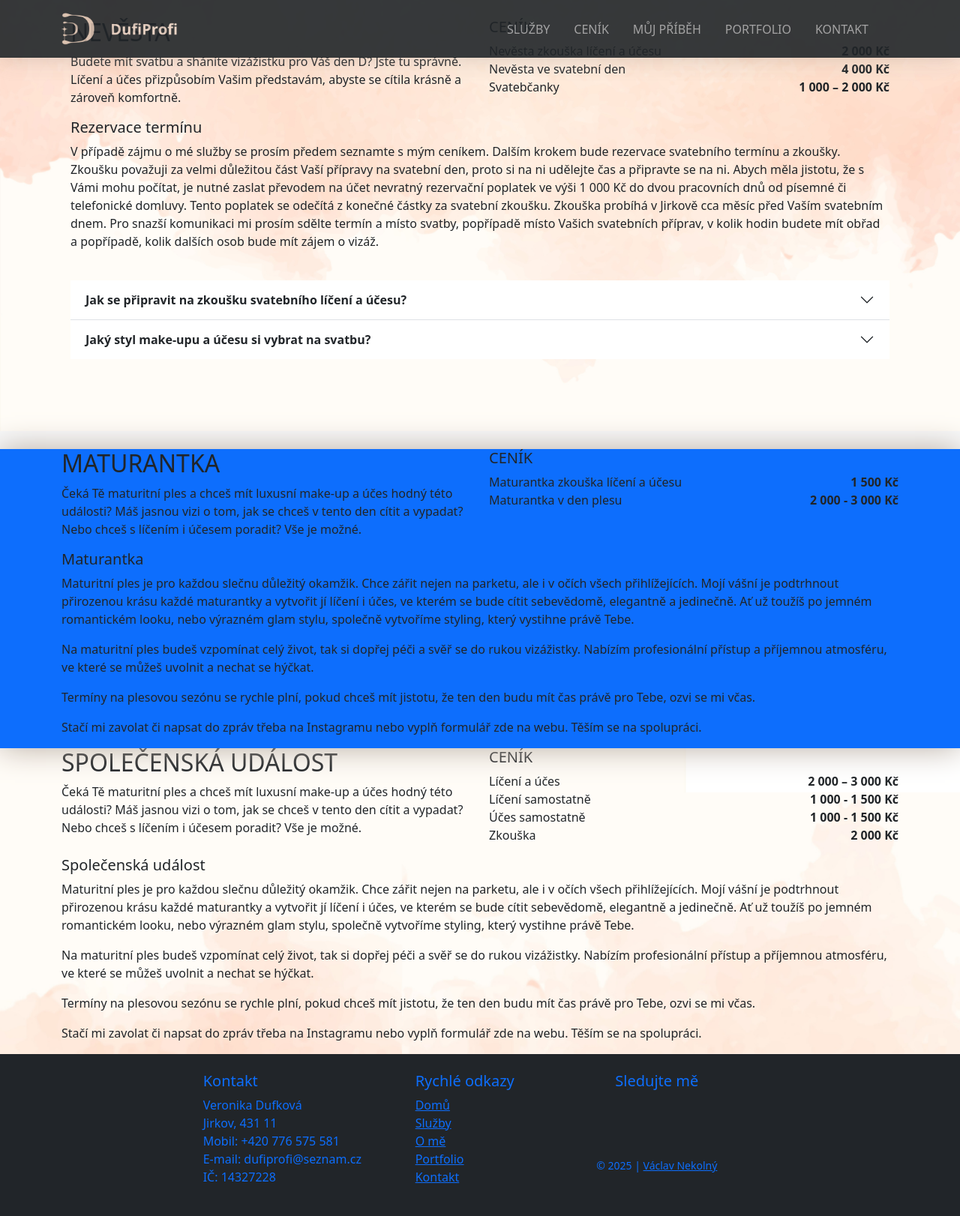
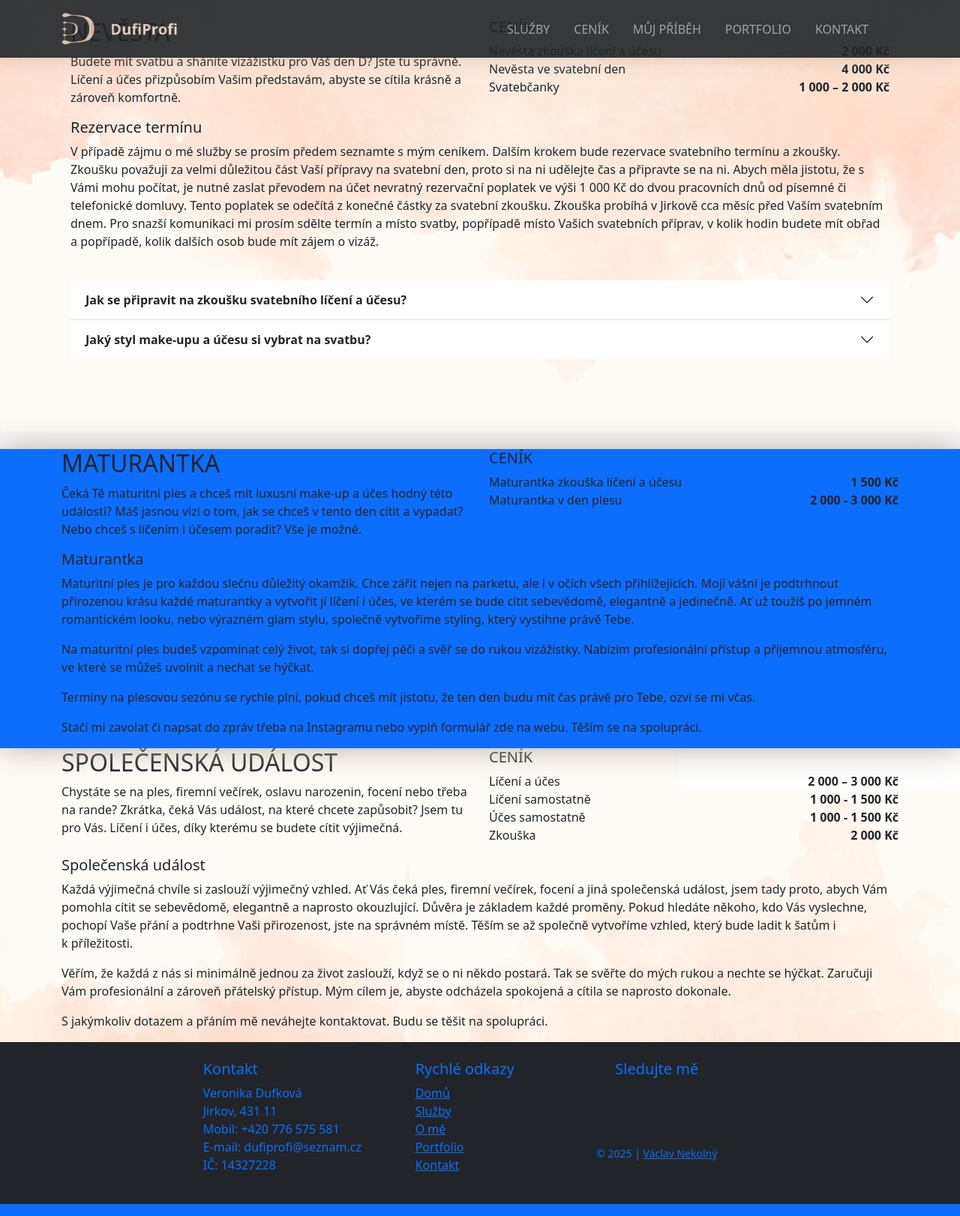
Before and after one commit to VaclavNekolny/DufiPROFI, a PHP site: page /index.php?page=cenik in a window 1280 px wide. Shown: the whole page at 75% size. Run offline with PHP 8.4, Linux system fonts and the light colour scheme; style sheets or scripts are compiled from the project's sources; some libraries are stand-ins or nearby versions.

Commit message:
Ceník - oprava textu Společenská událost

```diff
--- a/includes/navbar.php
+++ b/includes/navbar.php
@@ -1,7 +1,7 @@
 <nav class="navbar navbar-expand-lg fixed-top navbar-dark bg-dark">
   <div class="container">
     <a href="?page=domu" class="navbar-brand">
-      <img src="images/logo-final.png" />
+      <img src="images/logo-final1.png" />
     </a>
     <button
       class="navbar-toggler"
--- a/pages/cenik.php
+++ b/pages/cenik.php
@@ -210,10 +210,11 @@
             <div class="box">
               <h2>SPOLEČENSKÁ UDÁLOST</h2>
               <p>
-                Čeká Tě maturitní ples a chceš mít luxusní make-up a účes hodný
-                této události? Máš jasnou vizi o tom, jak se chceš v tento den
-                cítit a vypadat? Nebo chceš s líčením i účesem poradit? Vše je
-                možné.
+                Chystáte se na ples, firemní večírek, oslavu
+                narozenin, focení nebo třeba na rande?
+                Zkrátka, čeká Vás událost, na které chcete
+                zapůsobit? Jsem tu pro Vás. Líčení i účes,
+                díky kterému se budete cítit výjimečná.
               </p>
             </div>
           </div>
@@ -240,29 +241,18 @@
             <div class="box">
               <h5>Společenská událost</h5>
               <p>
-                Maturitní ples je pro každou slečnu důležitý okamžik. Chce zářit
-                nejen na parketu, ale i v očích všech přihlížejících. Mojí vášní
-                je podtrhnout přirozenou krásu každé maturantky a vytvořit jí
-                líčení i účes, ve kterém se bude cítit sebevědomě, elegantně a
-                jedinečně. Ať už toužíš po jemném romantickém looku, nebo
-                výrazném glam stylu, společně vytvoříme styling, který vystihne
-                právě Tebe.
+                Každá výjimečná chvíle si zaslouží výjimečný vzhled. Ať Vás čeká ples, firemní večírek, focení a jiná společenská událost, jsem tady proto, abych Vám pomohla
+                cítit se sebevědomě, elegantně a naprosto okouzlující.
+                Důvěra je základem každé proměny. Pokud hledáte někoho, kdo Vás vyslechne, pochopí Vaše přání a podtrhne Vaši přirozenost, jste na správném místě.
+                Těším se až společně vytvoříme vzhled, který bude ladit k šatům i k příležitosti.
               </p>
               <p>
-                Na maturitní ples budeš vzpomínat celý život, tak si dopřej péči
-                a svěř se do rukou vizážistky. Nabízím profesionální přístup a
-                příjemnou atmosféru, ve které se můžeš uvolnit a nechat se
-                hýčkat.
+                Věřím, že každá z nás si minimálně jednou za život zaslouží, když se o ni někdo postará. Tak se svěřte do mých rukou a nechte se hýčkat.
+                Zaručuji Vám profesionální a zároveň přátelský přístup. Mým cílem je, abyste odcházela spokojená a cítila se naprosto dokonale.
               </p>
               <p>
-                Termíny na plesovou sezónu se rychle plní, pokud chceš mít
-                jistotu, že ten den budu mít čas právě pro Tebe, ozvi se mi
-                včas.
-              </p>
-              <p>
-                Stačí mi zavolat či napsat do zpráv třeba na Instagramu nebo
-                vyplň formulář zde na webu. Těším se na spolupráci.
-              </p>
+                S jakýmkoliv dotazem a přáním mě neváhejte kontaktovat.
+                Budu se těšit na spolupráci.</p>
             </div>
           </div>
         </div>
```
Also changed, not shown: images/logo-final1.png (added).
